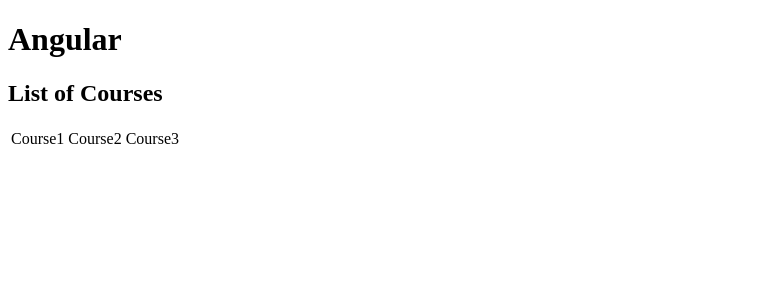
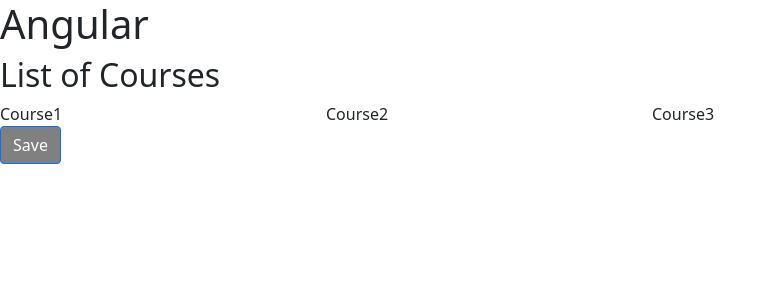
Before and after one commit to varunram64/HelloWorld, an Angular app: page / in a window 1280 px wide. Shown: the top 300 px of the page, without its empty margins (0-777 px from the left). Built offline with nearby package versions, Linux system fonts and the light colour scheme.

Commit message:
Class and Style Binding

```diff
--- a/src/app/courses.component.ts
+++ b/src/app/courses.component.ts
@@ -8,20 +8,22 @@
     template: `<h2>
                     {{ title }}
                 </h2>
-                <table>
-                    <tr>
-                        <td [width]="widthOfColumn" *ngFor="let course of courses">
+                <div>
+                    <div class="row">
+                        <div class="col-lg-3" *ngFor="let course of courses">
                             {{ course }}
-                        </td>
-                    </tr>
-                </table>`
+                        </div>
+                    </div>
+                </div>
+                <button class="btn btn-primary" [style.backgroundColor]="isActive ? 'blue' : 'grey'" [class.active]="isActive">Save</button>`
 })
 
 export class CoursesComponent {
     title = 'List of Courses';
     // courses = ["Course1", "Course2", "Course3"];
     courses;
-    widthOfColumn = '40';
+    // widthOfColumn = '40';
+    isActive = false;
 
     constructor(service: CoursesService) {
         this.courses = service.getCourses();
--- a/src/styles.css
+++ b/src/styles.css
@@ -1 +1,2 @@
 /* You can add global styles to this file, and also import other style files */
+@import "~bootstrap/dist/css/bootstrap.css"
```
